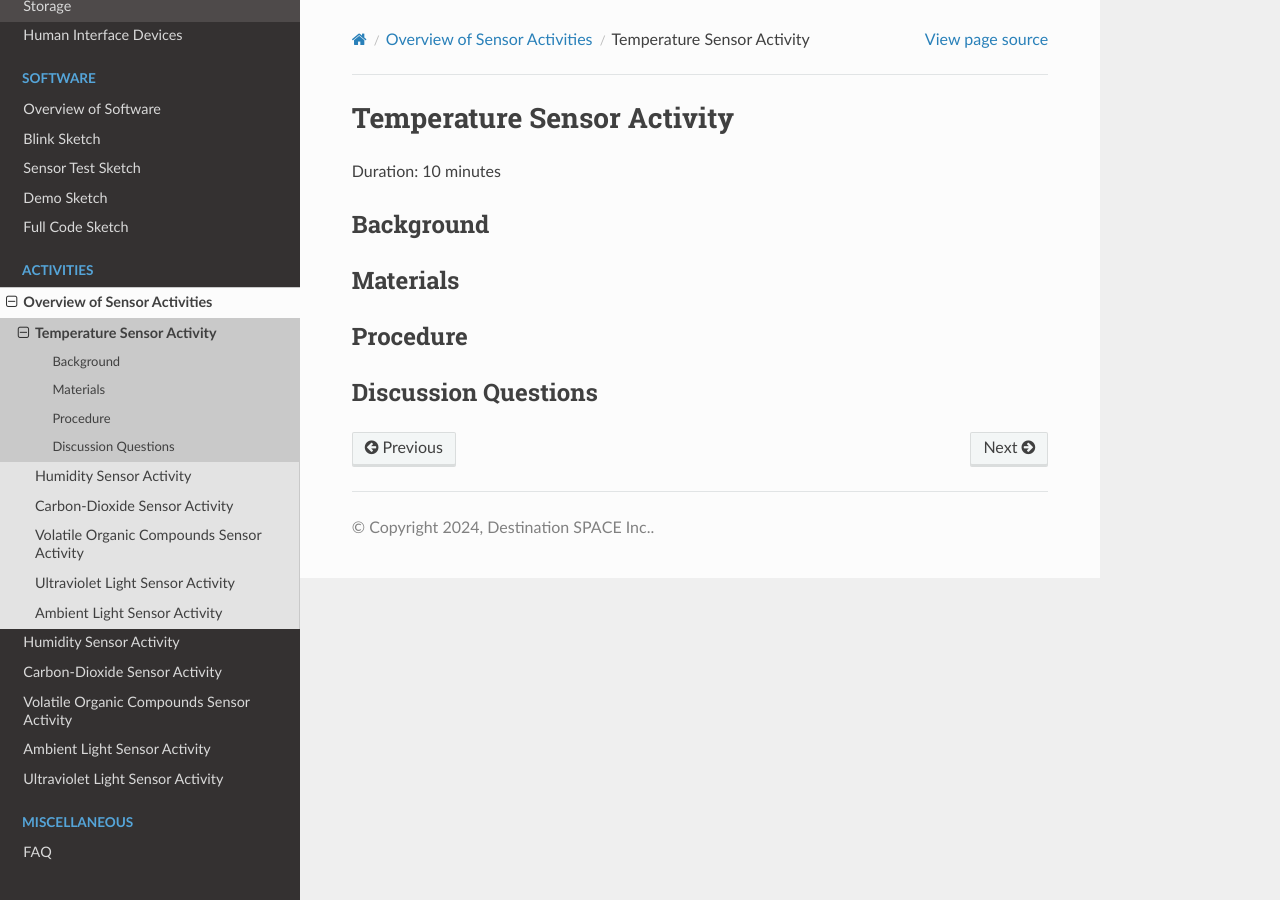
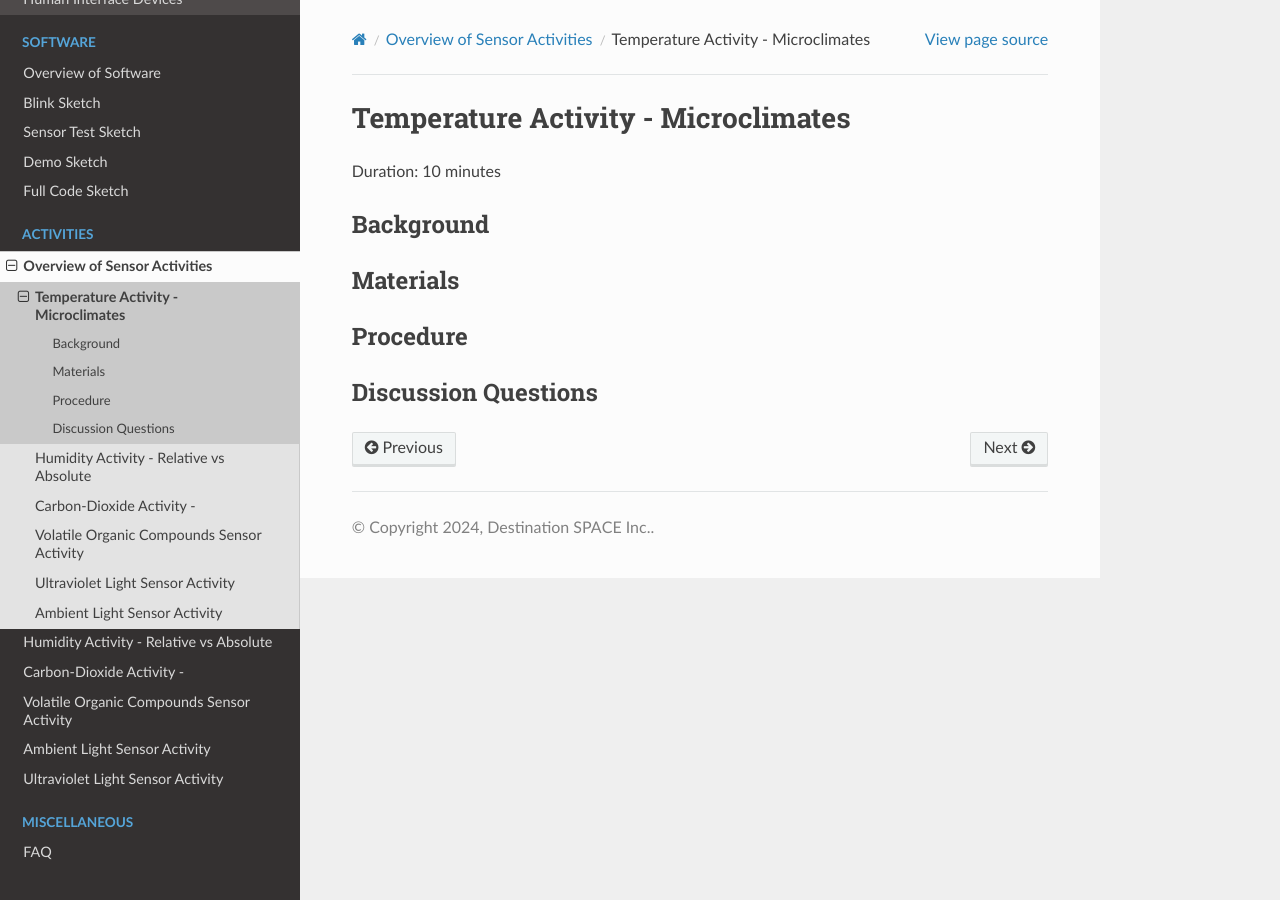
Before and after one commit to Destination-SPACE/DS-Weather-Station-V4.5, a Sphinx documentation site: the page built from docs/activities/temperature.rst, in a window 1280 px wide. Built offline with Sphinx 7.4.7 and the Read the Docs theme 2.0.0, drawn with Linux system fonts in a browser that asks for light colours; pages that are not in the unit, such as notebooks, are missing from menus.

Commit message:
named activity

```diff
--- a/docs/activities/CO2.rst
+++ b/docs/activities/CO2.rst
@@ -13,7 +13,7 @@
 
 .. _co2:
 
-Carbon-Dioxide Sensor Activity
+Carbon-Dioxide Activity -
 ==============================
 
 Duration: 10 minutes
--- a/docs/activities/humidity.rst
+++ b/docs/activities/humidity.rst
@@ -13,8 +13,8 @@
 
 .. _humidity:
 
-Humidity Sensor Activity
-========================
+Humidity Activity - Relative vs Absolute
+========================================
 
 Duration: 10 minutes
 
--- a/docs/activities/temperature.rst
+++ b/docs/activities/temperature.rst
@@ -13,8 +13,8 @@
 
 .. _temperature:
 
-Temperature Sensor Activity
-===========================
+Temperature Activity - Microclimates
+====================================
 
 Duration: 10 minutes
 
```
